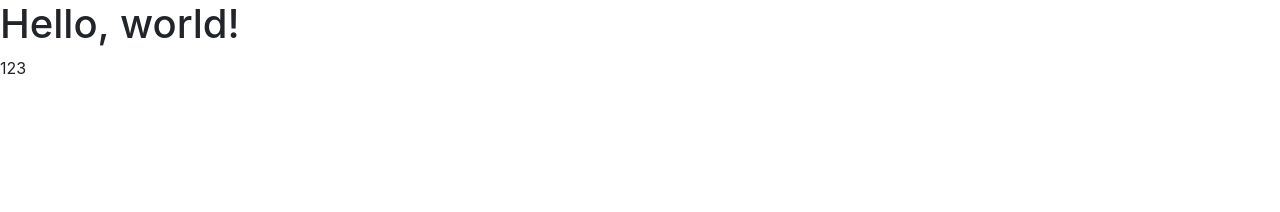
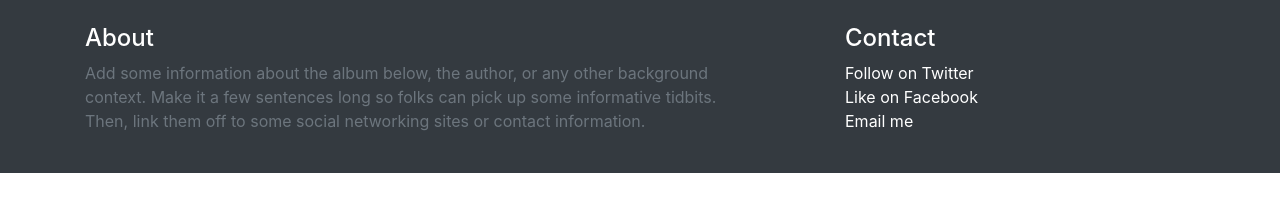
Before and after one commit to Er0x05/Responsive-Web, a plain HTML site: page Album/index.html in a window 1280 px wide. Drawn offline with nearby package versions, Linux system fonts and the light colour scheme.

Commit message:
add top-info

```diff
--- a/Album/index.html
+++ b/Album/index.html
@@ -1,22 +1,39 @@
 <!doctype html>
 <html lang="en">
-
 <head>
-  <!-- Required meta tags -->
     <meta charset="utf-8">
     <meta name="viewport" content="width=device-width, initial-scale=1, shrink-to-fit=no">
-
-  <!-- Bootstrap CSS -->
     <link rel="stylesheet" href="https://stackpath.bootstrapcdn.com/bootstrap/4.1.3/css/bootstrap.min.css" integrity="sha384-MCw98/SFnGE8fJT3GXwEOngsV7Zt27NXFoaoApmYm81iuXoPkFOJwJ8ERdknLPMO" crossorigin="anonymous">
-
-  <title>Hello, world!</title>
+    <title>Album | Build on Bootstrap</title>
 </head>
 
 <body>
-  <h1>Hello, world!</h1>
-	123
-  <!-- Optional JavaScript -->
-  <!-- jQuery first, then Popper.js, then Bootstrap JS -->
+    <header>
+        <div class="bg-dark">
+            <div class="container">
+                <div class="row">
+                    <div class="col-sm-8 col-md-7 py-4">
+                        <h4 class="text-white">About</h4>
+                        <p class="text-muted">Add some information about the album below, the author, or any other background context. Make it a few sentences long so folks can pick up some informative tidbits. Then, link them off to some social networking sites or contact information.</p>
+                    </div>
+                    <div class="col-sm-4 offset-md-1 py-4">
+                        <h4 class="text-white">Contact</h4>
+                        <ul class="list-unstyled text-white">
+                            <li>Follow on Twitter</li>
+                            <li>Like on Facebook</li>
+                            <li>Email me</li>
+                        </ul>
+                    </div>
+                </div>
+            </div>
+        </div>
+    </header>
+    <main>
+
+    </main>
+    <footer>
+
+    </footer>
     <script src="https://code.jquery.com/jquery-3.3.1.slim.min.js" integrity="sha384-q8i/X+965DzO0rT7abK41JStQIAqVgRVzpbzo5smXKp4YfRvH+8abtTE1Pi6jizo" crossorigin="anonymous"></script>
     <script src="https://cdnjs.cloudflare.com/ajax/libs/popper.js/1.14.3/umd/popper.min.js" integrity="sha384-ZMP7rVo3mIykV+2+9J3UJ46jBk0WLaUAdn689aCwoqbBJiSnjAK/l8WvCWPIPm49" crossorigin="anonymous"></script>
     <script src="https://stackpath.bootstrapcdn.com/bootstrap/4.1.3/js/bootstrap.min.js" integrity="sha384-ChfqqxuZUCnJSK3+MXmPNIyE6ZbWh2IMqE241rYiqJxyMiZ6OW/JmZQ5stwEULTy" crossorigin="anonymous"></script>
```
Lines whose indentation alone changed are shown as unchanged.
